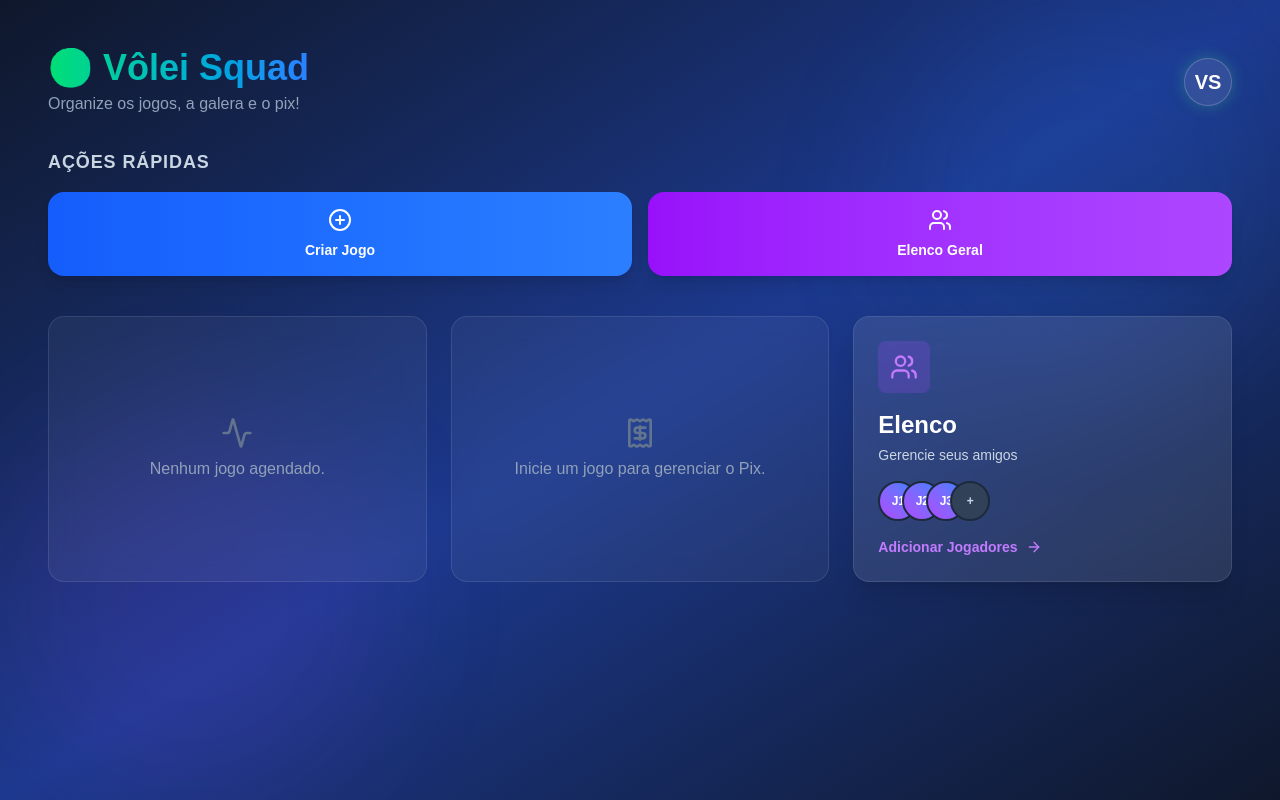
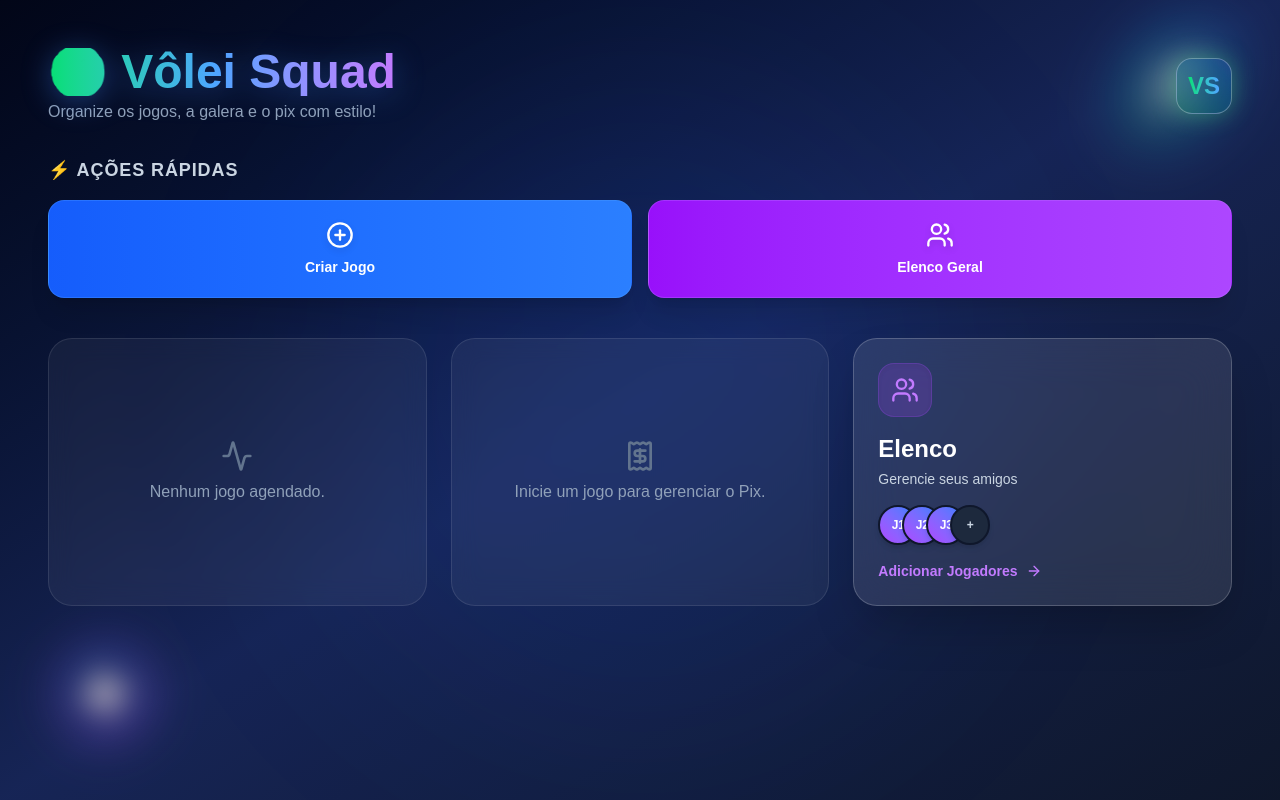
Before and after one commit to junior007x9/volei-squad, a Next.js app: page / in a window 1280 px wide. Built offline with nearby package versions, Linux system fonts and the light colour scheme; no server answers; the database is empty.

Commit message:
Correção: função exportada renomeada para proxy no proxy.ts

```diff
--- a/app/page.tsx
+++ b/app/page.tsx
@@ -1,7 +1,7 @@
 "use client";
 
 import { motion, Variants } from "framer-motion";
-import { Calendar, Users, Receipt, ArrowRight, Activity, PlusCircle, Settings, Ticket, Eye, Copy, CheckCircle } from "lucide-react";
+import { Calendar, Users, Receipt, ArrowRight, Activity, PlusCircle, Settings, Ticket, Eye, Copy, CheckCircle, Sparkles } from "lucide-react";
 import Link from "next/link";
 import { useEffect, useState } from "react";
 import { buscarUltimoJogo } from "./actions/jogo";
@@ -60,112 +60,174 @@ export default function Home() {
     : 0;
 
   return (
-    <main className="min-h-screen bg-gradient-to-br from-slate-900 via-blue-900 to-slate-900 text-white p-6 md:p-12 relative overflow-hidden">
+    <main className="min-h-screen bg-gradient-to-br from-slate-950 via-blue-950 to-slate-900 text-white p-6 md:p-12 relative overflow-hidden perspective-1000">
 
-      {/* Efeitos visuais de fundo */}
-      <div className="absolute top-0 right-0 w-96 h-96 bg-blue-500/10 rounded-full blur-3xl pointer-events-none"></div>
-      <div className="absolute bottom-0 left-0 w-96 h-96 bg-purple-500/10 rounded-full blur-3xl pointer-events-none"></div>
+      {/* Efeitos 3D Imersivos de Fundo (Bolas de Vôlei Flutuantes com Rotação) */}
+      <motion.div
+        animate={{
+          y: [0, -30, 0],
+          rotateX: [0, 360],
+          rotateY: [0, 360],
+          scale: [1, 1.05, 1]
+        }}
+        transition={{ duration: 12, repeat: Infinity, ease: "easeInOut" }}
+        className="absolute top-12 right-10 w-32 h-32 bg-gradient-to-tr from-blue-500/20 to-green-400/20 rounded-full blur-xl pointer-events-none border border-white/10 flex items-center justify-center text-4xl shadow-[0_0_50px_rgba(59,130,246,0.3)]"
+        style={{ transformStyle: "preserve-3d" }}
+      >
+        🏐
+      </motion.div>
 
-      {/* Cabeçalho Animado */}
+      <motion.div
+        animate={{
+          y: [0, 25, 0],
+          rotateZ: [0, -180, 0],
+          x: [0, 20, 0]
+        }}
+        transition={{ duration: 15, repeat: Infinity, ease: "easeInOut" }}
+        className="absolute bottom-20 left-10 w-24 h-24 bg-gradient-to-br from-purple-500/20 to-blue-500/20 rounded-full blur-lg pointer-events-none border border-white/5 flex items-center justify-center text-3xl shadow-[0_0_40px_rgba(168,85,247,0.3)]"
+        style={{ transformStyle: "preserve-3d" }}
+      >
+        🏐
+      </motion.div>
+
+      <div className="absolute top-1/2 left-1/2 -translate-x-1/2 -translate-y-1/2 w-[600px] h-[600px] bg-blue-600/10 rounded-full blur-[120px] pointer-events-none"></div>
+
+      {/* Cabeçalho Animado com Efeito 3D Hover */}
       <motion.header
-        initial={{ opacity: 0, y: -50 }}
-        animate={{ opacity: 1, y: 0 }}
-        transition={{ duration: 0.5, type: "spring" }}
+        initial={{ opacity: 0, y: -50, rotateX: -20 }}
+        animate={{ opacity: 1, y: 0, rotateX: 0 }}
+        transition={{ duration: 0.6, type: "spring" }}
         className="flex items-center justify-between mb-8 relative z-10"
+        style={{ transformStyle: "preserve-3d" }}
       >
         <div>
-          <h1 className="text-4xl font-extrabold text-transparent bg-clip-text bg-gradient-to-r from-green-400 to-blue-500 flex items-center gap-3">
+          <motion.h1
+            whileHover={{ scale: 1.02, rotateZ: 1 }}
+            className="text-4xl md:text-5xl font-extrabold text-transparent bg-clip-text bg-gradient-to-r from-green-400 via-blue-400 to-purple-400 flex items-center gap-3 drop-shadow-[0_5px_15px_rgba(59,130,246,0.4)]"
+          >
             🏐 Vôlei Squad
-          </h1>
-          <p className="text-slate-400 mt-1">Organize os jogos, a galera e o pix!</p>
+          </motion.h1>
+          <p className="text-slate-400 mt-1 font-medium">Organize os jogos, a galera e o pix com estilo!</p>
         </div>
 
-        <div className="hidden md:flex h-12 w-12 rounded-full bg-white/10 items-center justify-center border border-white/20 shadow-[0_0_15px_rgba(74,222,128,0.3)]">
-          <span className="text-xl font-bold">VS</span>
-        </div>
+        <motion.div
+          whileHover={{ scale: 1.15, rotateZ: 360 }}
+          transition={{ type: "spring", stiffness: 300 }}
+          className="hidden md:flex h-14 w-14 rounded-2xl bg-gradient-to-tr from-green-500/20 to-blue-500/20 items-center justify-center border border-white/30 shadow-[0_0_25px_rgba(74,222,128,0.4)] backdrop-blur-md cursor-pointer"
+        >
+          <span className="text-2xl font-black text-transparent bg-clip-text bg-gradient-to-r from-green-400 to-blue-400">VS</span>
+        </motion.div>
       </motion.header>
 
-      {/* --- BANNER ESPECIAL DE COMPARTILHAMENTO PARA O GRUPO --- */}
+      {/* --- BANNER ESPECIAL DE COMPARTILHAMENTO COM PULSO 3D --- */}
       {jogo && (
         <motion.div
-          initial={{ opacity: 0, scale: 0.95 }}
-          animate={{ opacity: 1, scale: 1 }}
-          transition={{ duration: 0.4 }}
-          className="mb-8 bg-gradient-to-r from-blue-600/30 via-indigo-600/30 to-purple-600/30 border border-blue-400/30 backdrop-blur-xl p-6 rounded-3xl shadow-2xl relative overflow-hidden flex flex-col md:flex-row items-center justify-between gap-6"
+          initial={{ opacity: 0, scale: 0.9, z: -50 }}
+          animate={{ opacity: 1, scale: 1, z: 0 }}
+          transition={{ duration: 0.5, type: "spring" }}
+          whileHover={{ scale: 1.01, boxShadow: "0 0 35px rgba(59,130,246,0.4)" }}
+          className="mb-8 bg-gradient-to-r from-blue-600/30 via-indigo-600/30 to-purple-600/30 border border-blue-400/40 backdrop-blur-2xl p-6 rounded-3xl shadow-2xl relative overflow-hidden flex flex-col md:flex-row items-center justify-between gap-6 z-10"
+          style={{ transformStyle: "preserve-3d" }}
         >
-          <div className="absolute -right-10 -bottom-10 bg-blue-400/20 w-40 h-40 rounded-full blur-2xl pointer-events-none"></div>
+          <div className="absolute -right-10 -bottom-10 bg-blue-400/30 w-40 h-40 rounded-full blur-3xl pointer-events-none"></div>
 
           <div className="space-y-1 text-center md:text-left relative z-10">
-            <span className="bg-blue-500/30 text-blue-300 text-xs font-bold px-3 py-1 rounded-full uppercase tracking-wider inline-block mb-2">
+            <span className="bg-blue-500/30 text-blue-300 text-xs font-bold px-3 py-1 rounded-full uppercase tracking-wider inline-block mb-2 border border-blue-400/20">
               Link para o Grupo 🚀
             </span>
-            <h2 className="text-2xl font-bold text-white">Compartilhe o Acompanhamento do Vôlei</h2>
+            <h2 className="text-2xl font-bold text-white flex items-center justify-center md:justify-start gap-2">
+              <Sparkles className="text-amber-400 animate-pulse" size={22} /> Compartilhe o Acompanhamento do Vôlei
+            </h2>
             <p className="text-slate-300 text-sm">Mande no WhatsApp para a galera ver quem já está escalado e quem pagou!</p>
           </div>
 
           <div className="flex flex-wrap items-center gap-3 relative z-10 w-full md:w-auto justify-center">
-            <button
+            <motion.button
+              whileHover={{ scale: 1.05 }}
+              whileTap={{ scale: 0.95 }}
               onClick={copiarLinkAcompanhamento}
-              className="flex-1 md:flex-initial bg-gradient-to-r from-blue-500 to-indigo-600 hover:from-blue-400 hover:to-indigo-500 text-white font-bold px-6 py-3.5 rounded-2xl shadow-[0_0_20px_rgba(59,130,246,0.4)] transition-all flex items-center justify-center gap-2"
+              className="flex-1 md:flex-initial bg-gradient-to-r from-blue-500 to-indigo-600 hover:from-blue-400 hover:to-indigo-500 text-white font-bold px-6 py-3.5 rounded-2xl shadow-[0_0_20px_rgba(59,130,246,0.5)] transition-all flex items-center justify-center gap-2 border border-blue-300/30"
             >
               {linkCopiado ? <CheckCircle size={18} className="text-green-300"/> : <Copy size={18}/>}
               {linkCopiado ? "Link Copiado!" : "Copiar Link do Grupo"}
-            </button>
+            </motion.button>
 
             <Link href={`/acompanhar/${jogo.id}`} target="_blank" className="flex-1 md:flex-initial">
-              <div className="bg-white/10 hover:bg-white/20 border border-white/20 text-white font-semibold px-5 py-3.5 rounded-2xl transition-all flex items-center justify-center gap-2">
+              <motion.div
+                whileHover={{ scale: 1.05 }}
+                whileTap={{ scale: 0.95 }}
+                className="bg-white/10 hover:bg-white/20 border border-white/20 text-white font-semibold px-5 py-3.5 rounded-2xl transition-all flex items-center justify-center gap-2 backdrop-blur-md"
+              >
                 <Eye size={18} className="text-blue-300"/> Ver Tela
-              </div>
+              </motion.div>
             </Link>
           </div>
         </motion.div>
       )}
 
-      {/* --- AÇÕES RÁPIDAS --- */}
+      {/* --- AÇÕES RÁPIDAS COM EFEITO DE ELEVAÇÃO 3D --- */}
       <motion.section
-        initial={{ opacity: 0 }}
-        animate={{ opacity: 1 }}
+        initial={{ opacity: 0, y: 20 }}
+        animate={{ opacity: 1, y: 0 }}
         transition={{ delay: 0.3 }}
         className="mb-10 relative z-10"
       >
-        <h2 className="text-lg font-bold text-slate-300 mb-4 uppercase tracking-wider">Ações Rápidas</h2>
-        <div className="flex flex-wrap gap-4">
+        <h2 className="text-lg font-bold text-slate-300 mb-4 uppercase tracking-wider flex items-center gap-2">
+          ⚡ Ações Rápidas
+        </h2>
+        <div className="grid grid-cols-2 md:flex md:flex-wrap gap-4">
 
           <Link href="/novo-jogo" className="flex-1 min-w-[150px]">
-            <div className="bg-gradient-to-r from-blue-600 to-blue-500 hover:from-blue-500 hover:to-blue-400 p-4 rounded-2xl shadow-lg flex flex-col items-center justify-center gap-2 transition-all hover:-translate-y-1">
-              <PlusCircle size={24} className="text-white" />
-              <span className="font-bold text-sm">Criar Jogo</span>
-            </div>
+            <motion.div
+              whileHover={{ scale: 1.05, y: -5, rotateX: 5 }}
+              whileTap={{ scale: 0.95 }}
+              className="bg-gradient-to-r from-blue-600 to-blue-500 p-5 rounded-2xl shadow-xl flex flex-col items-center justify-center gap-2 transition-all border border-blue-400/30 cursor-pointer h-full"
+            >
+              <PlusCircle size={28} className="text-white drop-shadow-md" />
+              <span className="font-bold text-sm text-center">Criar Jogo</span>
+            </motion.div>
           </Link>
 
           <Link href="/jogadores" className="flex-1 min-w-[150px]">
-            <div className="bg-gradient-to-r from-purple-600 to-purple-500 hover:from-purple-500 hover:to-purple-400 p-4 rounded-2xl shadow-lg flex flex-col items-center justify-center gap-2 transition-all hover:-translate-y-1">
-              <Users size={24} className="text-white" />
-              <span className="font-bold text-sm">Elenco Geral</span>
-            </div>
+            <motion.div
+              whileHover={{ scale: 1.05, y: -5, rotateX: 5 }}
+              whileTap={{ scale: 0.95 }}
+              className="bg-gradient-to-r from-purple-600 to-purple-500 p-5 rounded-2xl shadow-xl flex flex-col items-center justify-center gap-2 transition-all border border-purple-400/30 cursor-pointer h-full"
+            >
+              <Users size={28} className="text-white drop-shadow-md" />
+              <span className="font-bold text-sm text-center">Elenco Geral</span>
+            </motion.div>
           </Link>
 
           {jogo && (
             <>
               <Link href={`/jogo/${jogo.id}`} className="flex-1 min-w-[150px]">
-                <div className="bg-gradient-to-r from-emerald-600 to-emerald-500 hover:from-emerald-500 hover:to-emerald-400 p-4 rounded-2xl shadow-lg flex flex-col items-center justify-center gap-2 transition-all hover:-translate-y-1">
-                  <Settings size={24} className="text-white" />
+                <motion.div
+                  whileHover={{ scale: 1.05, y: -5, rotateX: 5 }}
+                  whileTap={{ scale: 0.95 }}
+                  className="bg-gradient-to-r from-emerald-600 to-emerald-500 p-5 rounded-2xl shadow-xl flex flex-col items-center justify-center gap-2 transition-all border border-emerald-400/30 cursor-pointer h-full"
+                >
+                  <Settings size={28} className="text-white drop-shadow-md" />
                   <span className="font-bold text-sm text-center">Painel Organizador</span>
-                </div>
+                </motion.div>
               </Link>
 
               <Link href={`/convite/${jogo.id}`} className="flex-1 min-w-[150px]">
-                <div className="bg-slate-800 border border-slate-600 hover:bg-slate-700 p-4 rounded-2xl shadow-lg flex flex-col items-center justify-center gap-2 transition-all hover:-translate-y-1">
-                  <Ticket size={24} className="text-amber-400" />
+                <motion.div
+                  whileHover={{ scale: 1.05, y: -5, rotateX: 5 }}
+                  whileTap={{ scale: 0.95 }}
+                  className="bg-slate-800/80 backdrop-blur-md border border-slate-600 p-5 rounded-2xl shadow-xl flex flex-col items-center justify-center gap-2 transition-all cursor-pointer h-full"
+                >
+                  <Ticket size={28} className="text-amber-400 drop-shadow-md" />
                   <span className="font-bold text-sm text-center">Ver Inscrição</span>
-                </div>
+                </motion.div>
               </Link>
             </>
           )}
         </div>
       </motion.section>
 
-      {/* Grid de Cards (Dashboard Resumo) */}
+      {/* Grid de Cards (Dashboard Resumo com Efeito Tilt/Hover 3D) */}
       <motion.div
         variants={container}
         initial="hidden"
@@ -178,13 +240,18 @@ export default function Home() {
           <div className="bg-white/5 animate-pulse rounded-2xl h-48 border border-white/5"></div>
         ) : jogo ? (
           <Link href={`/jogo/${jogo.id}`} className="block h-full">
-            <motion.div variants={item} whileHover={{ scale: 1.02 }} className="bg-white/10 backdrop-blur-md rounded-2xl p-6 border border-white/10 shadow-xl cursor-pointer h-full flex flex-col justify-between">
+            <motion.div
+              variants={item}
+              whileHover={{ scale: 1.03, rotateX: 2, rotateY: -2, z: 20 }}
+              className="bg-white/10 backdrop-blur-xl rounded-3xl p-6 border border-white/20 shadow-2xl cursor-pointer h-full flex flex-col justify-between transition-all"
+              style={{ transformStyle: "preserve-3d" }}
+            >
               <div>
                 <div className="flex justify-between items-start mb-4">
-                  <div className="p-3 bg-blue-500/20 rounded-lg text-blue-400">
+                  <div className="p-3 bg-blue-500/20 rounded-2xl text-blue-400 border border-blue-400/20 shadow-inner">
                     <Calendar size={28} />
                   </div>
-                  <span className="bg-green-500/20 text-green-400 text-xs font-bold px-3 py-1 rounded-full uppercase tracking-wider">
+                  <span className="bg-green-500/20 text-green-400 text-xs font-bold px-3 py-1 rounded-full uppercase tracking-wider border border-green-500/20">
                     Em Aberto
                   </span>
                 </div>
@@ -197,7 +264,7 @@ export default function Home() {
             </motion.div>
           </Link>
         ) : (
-          <motion.div variants={item} className="bg-white/5 backdrop-blur-md rounded-2xl p-6 border border-white/10 flex flex-col items-center justify-center text-center h-full min-h-[200px]">
+          <motion.div variants={item} className="bg-white/5 backdrop-blur-md rounded-3xl p-6 border border-white/10 flex flex-col items-center justify-center text-center h-full min-h-[200px]">
             <Activity size={32} className="text-slate-500 mb-2"/>
             <p className="text-slate-400">Nenhum jogo agendado.</p>
           </motion.div>
@@ -208,11 +275,16 @@ export default function Home() {
           <div className="bg-white/5 animate-pulse rounded-2xl h-48 border border-white/5"></div>
         ) : jogo ? (
           <Link href={`/jogo/${jogo.id}`} className="block h-full">
-            <motion.div variants={item} whileHover={{ scale: 1.02 }} className="bg-white/10 backdrop-blur-md rounded-2xl p-6 border border-white/10 shadow-xl cursor-pointer relative overflow-hidden h-full flex flex-col justify-between">
+            <motion.div
+              variants={item}
+              whileHover={{ scale: 1.03, rotateX: 2, rotateY: -2, z: 20 }}
+              className="bg-white/10 backdrop-blur-xl rounded-3xl p-6 border border-white/20 shadow-2xl cursor-pointer relative overflow-hidden h-full flex flex-col justify-between transition-all"
+              style={{ transformStyle: "preserve-3d" }}
+            >
               <div className="absolute -right-10 -top-10 bg-green-500/20 w-32 h-32 rounded-full blur-3xl"></div>
 
               <div>
-                <div className="p-3 bg-green-500/20 w-max rounded-lg text-green-400 mb-4 relative z-10">
+                <div className="p-3 bg-green-500/20 w-max rounded-2xl text-green-400 mb-4 relative z-10 border border-green-500/20 shadow-inner">
                   <Receipt size={28} />
                 </div>
                 <h2 className="text-2xl font-bold mb-1">R$ {jogo.valor_total.toFixed(2)}</h2>
@@ -220,12 +292,12 @@ export default function Home() {
                   {estatisticas.pagos} de {estatisticas.total} pagaram
                 </p>
 
-                <div className="w-full bg-slate-700 rounded-full h-2.5 mb-4">
+                <div className="w-full bg-slate-800 rounded-full h-3 mb-4 overflow-hidden border border-white/10">
                   <motion.div
                     initial={{ width: 0 }}
                     animate={{ width: `${porcentagemPaga}%` }}
                     transition={{ delay: 0.5, duration: 1 }}
-                    className="bg-green-500 h-2.5 rounded-full"
+                    className="bg-gradient-to-r from-green-400 to-emerald-500 h-full rounded-full shadow-[0_0_10px_rgba(74,222,128,0.5)]"
                   ></motion.div>
                 </div>
               </div>
@@ -236,7 +308,7 @@ export default function Home() {
             </motion.div>
           </Link>
         ) : (
-          <motion.div variants={item} className="bg-white/5 backdrop-blur-md rounded-2xl p-6 border border-white/10 flex flex-col items-center justify-center text-center h-full min-h-[200px]">
+          <motion.div variants={item} className="bg-white/5 backdrop-blur-md rounded-3xl p-6 border border-white/10 flex flex-col items-center justify-center text-center h-full min-h-[200px]">
             <Receipt size={32} className="text-slate-500 mb-2"/>
             <p className="text-slate-400">Inicie um jogo para gerenciar o Pix.</p>
           </motion.div>
@@ -244,9 +316,14 @@ export default function Home() {
 
         {/* Card 3: Galera */}
         <Link href="/jogadores" className="block h-full">
-          <motion.div variants={item} whileHover={{ scale: 1.02 }} className="bg-white/10 backdrop-blur-md rounded-2xl p-6 border border-white/10 shadow-xl cursor-pointer h-full flex flex-col justify-between">
+          <motion.div
+            variants={item}
+            whileHover={{ scale: 1.03, rotateX: 2, rotateY: -2, z: 20 }}
+            className="bg-white/10 backdrop-blur-xl rounded-3xl p-6 border border-white/20 shadow-2xl cursor-pointer h-full flex flex-col justify-between transition-all"
+            style={{ transformStyle: "preserve-3d" }}
+          >
             <div>
-              <div className="p-3 bg-purple-500/20 w-max rounded-lg text-purple-400 mb-4">
+              <div className="p-3 bg-purple-500/20 w-max rounded-2xl text-purple-400 mb-4 border border-purple-500/20 shadow-inner">
                 <Users size={28} />
               </div>
               <h2 className="text-2xl font-bold mb-1">Elenco</h2>
@@ -254,11 +331,11 @@ export default function Home() {
 
               <div className="flex -space-x-4 mb-4">
                 {[1, 2, 3].map((i) => (
-                  <div key={i} className="w-10 h-10 rounded-full border-2 border-slate-800 bg-gradient-to-tr from-purple-500 to-blue-500 flex items-center justify-center font-bold text-xs">
+                  <div key={i} className="w-10 h-10 rounded-full border-2 border-slate-900 bg-gradient-to-tr from-purple-500 to-blue-500 flex items-center justify-center font-bold text-xs shadow-md">
                     J{i}
                   </div>
                 ))}
-                <div className="w-10 h-10 rounded-full border-2 border-slate-800 bg-slate-700 flex items-center justify-center font-bold text-xs text-slate-300">
+                <div className="w-10 h-10 rounded-full border-2 border-slate-900 bg-slate-800 flex items-center justify-center font-bold text-xs text-slate-300 shadow-md">
                   +
                 </div>
               </div>
```
